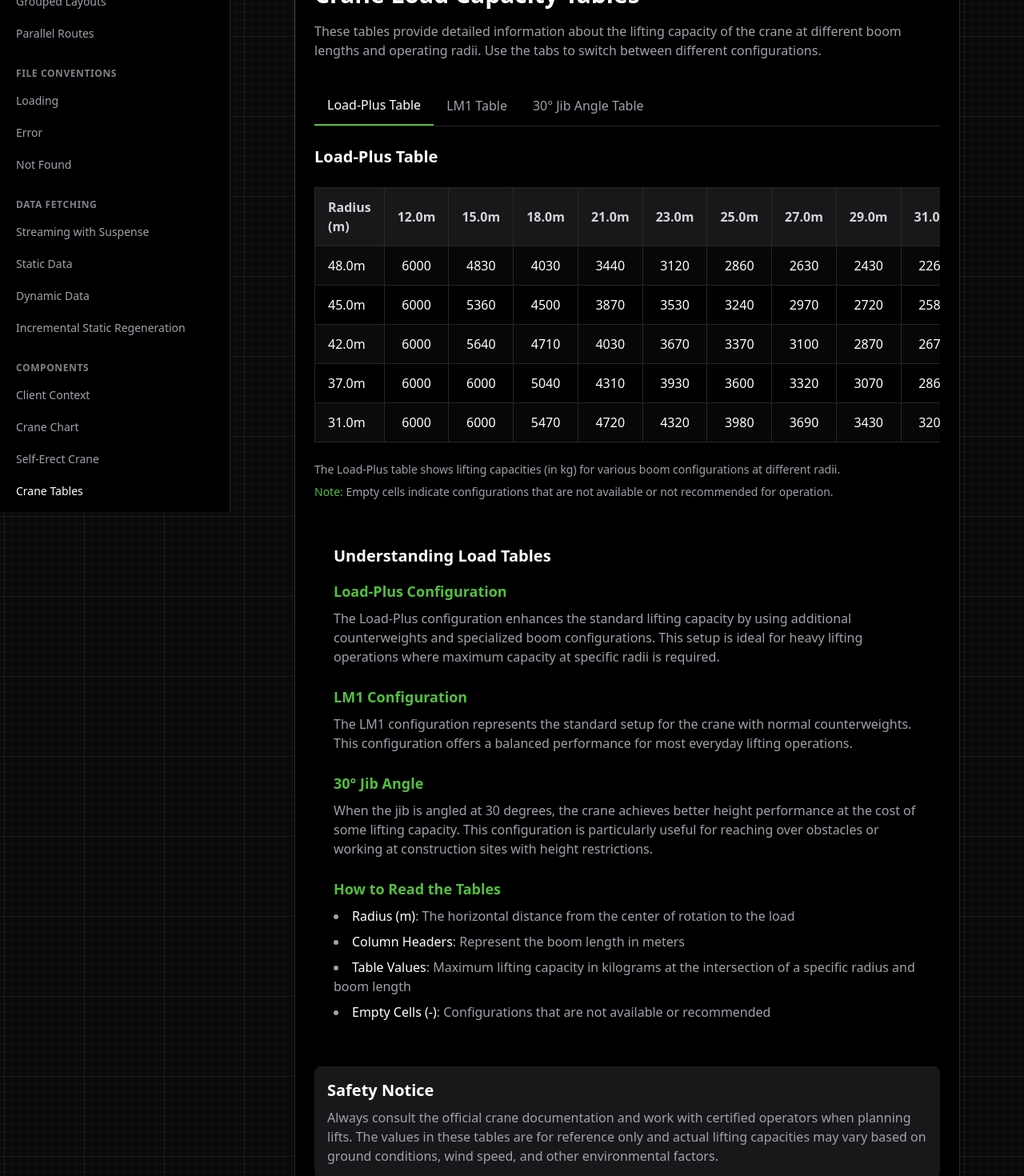
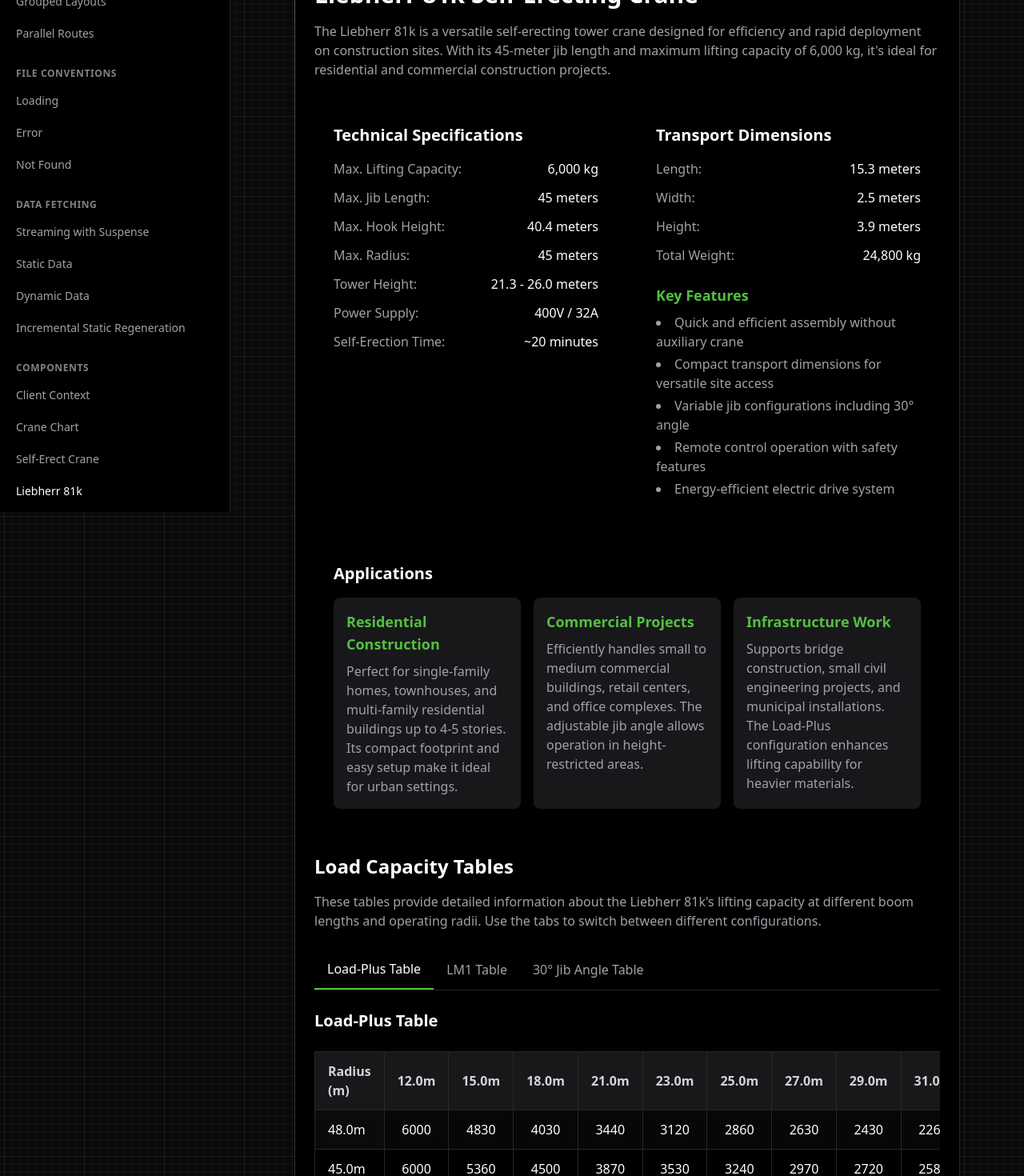
Before and after one commit to ArsCodeAmatoria/lilfoot, a Next.js app: page /crane-tables in a window 1280 px wide. Shown: the part 160-1630 px from the top of the page at 80% size. Built offline with nearby package versions, Linux system fonts and the light colour scheme.

Commit message:
Rename crane-tables to Liebherr 81k, add comprehensive crane info, and add paw-print icon to title

```diff
--- a/app/crane-tables/page.tsx
+++ b/app/crane-tables/page.tsx
@@ -3,83 +3,209 @@ import CraneTables from '../components/CraneTables';
 import { Metadata } from 'next';
 
 export const metadata: Metadata = {
-  title: 'Crane Load Tables | Littlefoot',
-  description: 'Comprehensive load tables for different crane configurations and angles.',
+  title: 'Liebherr 81k Self-Erecting Crane | Littlefoot',
+  description: 'Detailed specifications and load tables for the Liebherr 81k self-erecting tower crane.',
 };
 
-export default function CraneTablesPage() {
+export default function Liebherr81kPage() {
   return (
     <div className="space-y-8">
       <div>
-        <h1 className="text-3xl font-bold text-white mb-4">Crane Load Capacity Tables</h1>
+        <h1 className="text-3xl font-bold text-white mb-4">Liebherr 81k Self-Erecting Crane</h1>
         <p className="text-gray-400 mb-6">
-          These tables provide detailed information about the lifting capacity of the crane
-          at different boom lengths and operating radii. Use the tabs to switch between different configurations.
+          The Liebherr 81k is a versatile self-erecting tower crane designed for efficiency and rapid deployment
+          on construction sites. With its 45-meter jib length and maximum lifting capacity of 6,000 kg, it's
+          ideal for residential and commercial construction projects.
         </p>
       </div>
 
-      {/* Crane Tables Component */}
+      {/* Key Specifications */}
+      <div className="grid grid-cols-1 md:grid-cols-2 gap-6 mb-8">
+        <div className="bg-black p-6 rounded-lg shadow-lg">
+          <h2 className="text-xl font-bold text-white mb-4">Technical Specifications</h2>
+          <ul className="space-y-3">
+            <li className="flex justify-between">
+              <span className="text-gray-400">Max. Lifting Capacity:</span>
+              <span className="text-white font-medium">6,000 kg</span>
+            </li>
+            <li className="flex justify-between">
+              <span className="text-gray-400">Max. Jib Length:</span>
+              <span className="text-white font-medium">45 meters</span>
+            </li>
+            <li className="flex justify-between">
+              <span className="text-gray-400">Max. Hook Height:</span>
+              <span className="text-white font-medium">40.4 meters</span>
+            </li>
+            <li className="flex justify-between">
+              <span className="text-gray-400">Max. Radius:</span>
+              <span className="text-white font-medium">45 meters</span>
+            </li>
+            <li className="flex justify-between">
+              <span className="text-gray-400">Tower Height:</span>
+              <span className="text-white font-medium">21.3 - 26.0 meters</span>
+            </li>
+            <li className="flex justify-between">
+              <span className="text-gray-400">Power Supply:</span>
+              <span className="text-white font-medium">400V / 32A</span>
+            </li>
+            <li className="flex justify-between">
+              <span className="text-gray-400">Self-Erection Time:</span>
+              <span className="text-white font-medium">~20 minutes</span>
+            </li>
+          </ul>
+        </div>
+
+        <div className="bg-black p-6 rounded-lg shadow-lg">
+          <h2 className="text-xl font-bold text-white mb-4">Transport Dimensions</h2>
+          <ul className="space-y-3 mb-6">
+            <li className="flex justify-between">
+              <span className="text-gray-400">Length:</span>
+              <span className="text-white font-medium">15.3 meters</span>
+            </li>
+            <li className="flex justify-between">
+              <span className="text-gray-400">Width:</span>
+              <span className="text-white font-medium">2.5 meters</span>
+            </li>
+            <li className="flex justify-between">
+              <span className="text-gray-400">Height:</span>
+              <span className="text-white font-medium">3.9 meters</span>
+            </li>
+            <li className="flex justify-between">
+              <span className="text-gray-400">Total Weight:</span>
+              <span className="text-white font-medium">24,800 kg</span>
+            </li>
+          </ul>
+
+          <h3 className="text-lg font-semibold text-highlight mb-2">Key Features</h3>
+          <ul className="list-disc list-inside text-gray-400 space-y-1">
+            <li>Quick and efficient assembly without auxiliary crane</li>
+            <li>Compact transport dimensions for versatile site access</li>
+            <li>Variable jib configurations including 30° angle</li>
+            <li>Remote control operation with safety features</li>
+            <li>Energy-efficient electric drive system</li>
+          </ul>
+        </div>
+      </div>
+
+      {/* Applications Section */}
+      <div className="bg-black p-6 rounded-lg shadow-lg mb-8">
+        <h2 className="text-xl font-bold text-white mb-4">Applications</h2>
+        <div className="grid grid-cols-1 md:grid-cols-3 gap-4">
+          <div className="bg-gray-900 p-4 rounded-lg">
+            <h3 className="text-lg font-semibold text-highlight mb-2">Residential Construction</h3>
+            <p className="text-gray-400">
+              Perfect for single-family homes, townhouses, and multi-family residential buildings up to 4-5 stories.
+              Its compact footprint and easy setup make it ideal for urban settings.
+            </p>
+          </div>
+          <div className="bg-gray-900 p-4 rounded-lg">
+            <h3 className="text-lg font-semibold text-highlight mb-2">Commercial Projects</h3>
+            <p className="text-gray-400">
+              Efficiently handles small to medium commercial buildings, retail centers, and office complexes.
+              The adjustable jib angle allows operation in height-restricted areas.
+            </p>
+          </div>
+          <div className="bg-gray-900 p-4 rounded-lg">
+            <h3 className="text-lg font-semibold text-highlight mb-2">Infrastructure Work</h3>
+            <p className="text-gray-400">
+              Supports bridge construction, small civil engineering projects, and municipal installations.
+              The Load-Plus configuration enhances lifting capability for heavier materials.
+            </p>
+          </div>
+        </div>
+      </div>
+
+      {/* Crane Load Tables Component */}
       <div className="mb-8">
+        <h2 className="text-2xl font-bold text-white mb-4">Load Capacity Tables</h2>
+        <p className="text-gray-400 mb-6">
+          These tables provide detailed information about the Liebherr 81k's lifting capacity
+          at different boom lengths and operating radii. Use the tabs to switch between different configurations.
+        </p>
         <CraneTables />
       </div>
 
-      {/* Additional Information */}
-      <div className="bg-black p-6 rounded-lg shadow-lg">
-        <h2 className="text-xl font-bold text-white mb-4">Understanding Load Tables</h2>
+      {/* Operational Configurations */}
+      <div className="bg-black p-6 rounded-lg shadow-lg mb-8">
+        <h2 className="text-xl font-bold text-white mb-4">Operational Configurations</h2>
 
         <div className="space-y-6">
           <div>
             <h3 className="text-lg font-semibold text-highlight mb-2">Load-Plus Configuration</h3>
             <p className="text-gray-400">
               The Load-Plus configuration enhances the standard lifting capacity by using additional counterweights
-              and specialized boom configurations. This setup is ideal for heavy lifting operations where maximum
-              capacity at specific radii is required.
+              and specialized boom configurations. This setup provides up to 20% more lifting capacity compared
+              to the standard configuration, making it ideal for heavy lifting operations.
             </p>
           </div>
 
           <div>
             <h3 className="text-lg font-semibold text-highlight mb-2">LM1 Configuration</h3>
             <p className="text-gray-400">
-              The LM1 configuration represents the standard setup for the crane with normal counterweights.
-              This configuration offers a balanced performance for most everyday lifting operations.
+              The LM1 configuration represents the standard setup for the Liebherr 81k with normal counterweights.
+              This configuration offers balanced performance for most everyday lifting operations while optimizing
+              energy consumption and operational costs.
             </p>
           </div>
 
           <div>
             <h3 className="text-lg font-semibold text-highlight mb-2">30° Jib Angle</h3>
             <p className="text-gray-400">
-              When the jib is angled at 30 degrees, the crane achieves better height performance at the cost of some
-              lifting capacity. This configuration is particularly useful for reaching over obstacles or working at
-              construction sites with height restrictions.
+              When the jib is angled at 30 degrees, the Liebherr 81k achieves an increased hook height of up to 40.4 meters,
+              approximately 14 meters higher than in horizontal configuration. This setup is particularly useful for
+              reaching over obstacles or working in height-restricted areas.
             </p>
+          </div>
+        </div>
+      </div>
+
+      {/* Safety Systems */}
+      <div className="bg-black p-6 rounded-lg shadow-lg">
+        <h2 className="text-xl font-bold text-white mb-4">Safety Systems</h2>
+
+        <div className="grid grid-cols-1 md:grid-cols-2 gap-6">
+          <div>
+            <h3 className="text-lg font-semibold text-highlight mb-2">Electronic Monitoring</h3>
+            <ul className="list-disc list-inside text-gray-400 space-y-2">
+              <li>Automatic load moment limitation</li>
+              <li>Wind speed monitoring with alerts</li>
+              <li>Slewing angle limitation capability</li>
+              <li>Anti-collision system compatibility</li>
+              <li>Hook height limitation</li>
+            </ul>
           </div>
 
           <div>
-            <h3 className="text-lg font-semibold text-highlight mb-2">How to Read the Tables</h3>
+            <h3 className="text-lg font-semibold text-highlight mb-2">Operational Safety</h3>
             <ul className="list-disc list-inside text-gray-400 space-y-2">
-              <li>
-                <span className="text-white">Radius (m)</span>: The horizontal distance from the center of rotation to the load
-              </li>
-              <li>
-                <span className="text-white">Column Headers</span>: Represent the boom length in meters
-              </li>
-              <li>
-                <span className="text-white">Table Values</span>: Maximum lifting capacity in kilograms at the intersection of a specific radius and boom length
-              </li>
-              <li>
-                <span className="text-white">Empty Cells (-)</span>: Configurations that are not available or recommended
-              </li>
+              <li>Remote control with emergency stop</li>
+              <li>Automatic overload prevention</li>
+              <li>Working range limitation</li>
+              <li>Stable foundation monitoring</li>
+              <li>Visibility aids and warning systems</li>
             </ul>
           </div>
         </div>
       </div>
 
       <div className="mt-8 p-4 bg-gray-900 rounded-lg">
-        <h2 className="text-xl font-bold text-white mb-2">Safety Notice</h2>
+        <h2 className="text-xl font-bold text-white mb-2">Manufacturer Information</h2>
         <p className="text-gray-400">
-          Always consult the official crane documentation and work with certified operators when planning lifts.
-          The values in these tables are for reference only and actual lifting capacities may vary based on
-          ground conditions, wind speed, and other environmental factors.
+          The Liebherr 81k is manufactured by Liebherr-Werk Biberach GmbH, a division of the Liebherr Group,
+          a family-owned multinational equipment manufacturer founded in 1949 in Germany. Liebherr is one of the
+          world's leading manufacturers of construction machinery and is known for innovative technology and
+          high-quality products.
+        </p>
+        <p className="text-gray-400 mt-4">
+          For official specifications and the latest information, visit {' '}
+          <a
+            href="https://www.liebherr.com/en/int/products/construction-machines/tower-cranes/fast-erecting-cranes/81-k.1/81k.html"
+            target="_blank"
+            rel="noopener noreferrer"
+            className="text-highlight hover:underline"
+          >
+            Liebherr's official website
+          </a>.
         </p>
       </div>
     </div>
--- a/lib/demos.ts
+++ b/lib/demos.ts
@@ -94,10 +94,10 @@ export const demos: { name: string; items: Item[] }[] = [
           'Liebherr 81k self-erect crane with Load-Plus LM 1 and 30° configurations',
       },
       {
-        name: 'Crane Tables',
+        name: 'Liebherr 81k',
         slug: 'crane-tables',
         description:
-          'Comprehensive load tables for different crane configurations and angles',
+          'Detailed specifications and load tables for the Liebherr 81k self-erecting tower crane',
       },
     ],
   },
--- a/package.json
+++ b/package.json
@@ -19,10 +19,12 @@
   },
   "dependencies": {
     "@heroicons/react": "2.1.3",
+    "@shadcn/ui": "0.0.4",
     "chart.js": "4.4.8",
     "clsx": "2.1.1",
     "date-fns": "3.6.0",
     "dinero.js": "2.0.0-alpha.10",
+    "lucide-react": "0.479.0",
     "ms": "3.0.0-canary.1",
     "next": "15.0.0-canary.193",
     "react": "19.0.0-rc-cd22717c-20241013",
--- a/ui/global-nav.tsx
+++ b/ui/global-nav.tsx
@@ -7,6 +7,7 @@ import { useSelectedLayoutSegment } from 'next/navigation';
 import { Bars3Icon, XMarkIcon } from '@heroicons/react/24/solid';
 import clsx from 'clsx';
 import { useState } from 'react';
+import { PawPrint } from 'lucide-react';
 
 export function GlobalNav() {
   const [isOpen, setIsOpen] = useState(false);
@@ -25,7 +26,7 @@ export function GlobalNav() {
           </div>
 
           <h3 className="font-semibold tracking-wide text-gray-400 group-hover:text-gray-50">
-            Littlefoot
+            Littlefoot <PawPrint className="inline-block ml-1 h-4 w-4" />
           </h3>
         </Link>
       </div>
```
Also changed, not shown: components.json (added), 1 other file (tests, documents, lock files or other folders).
